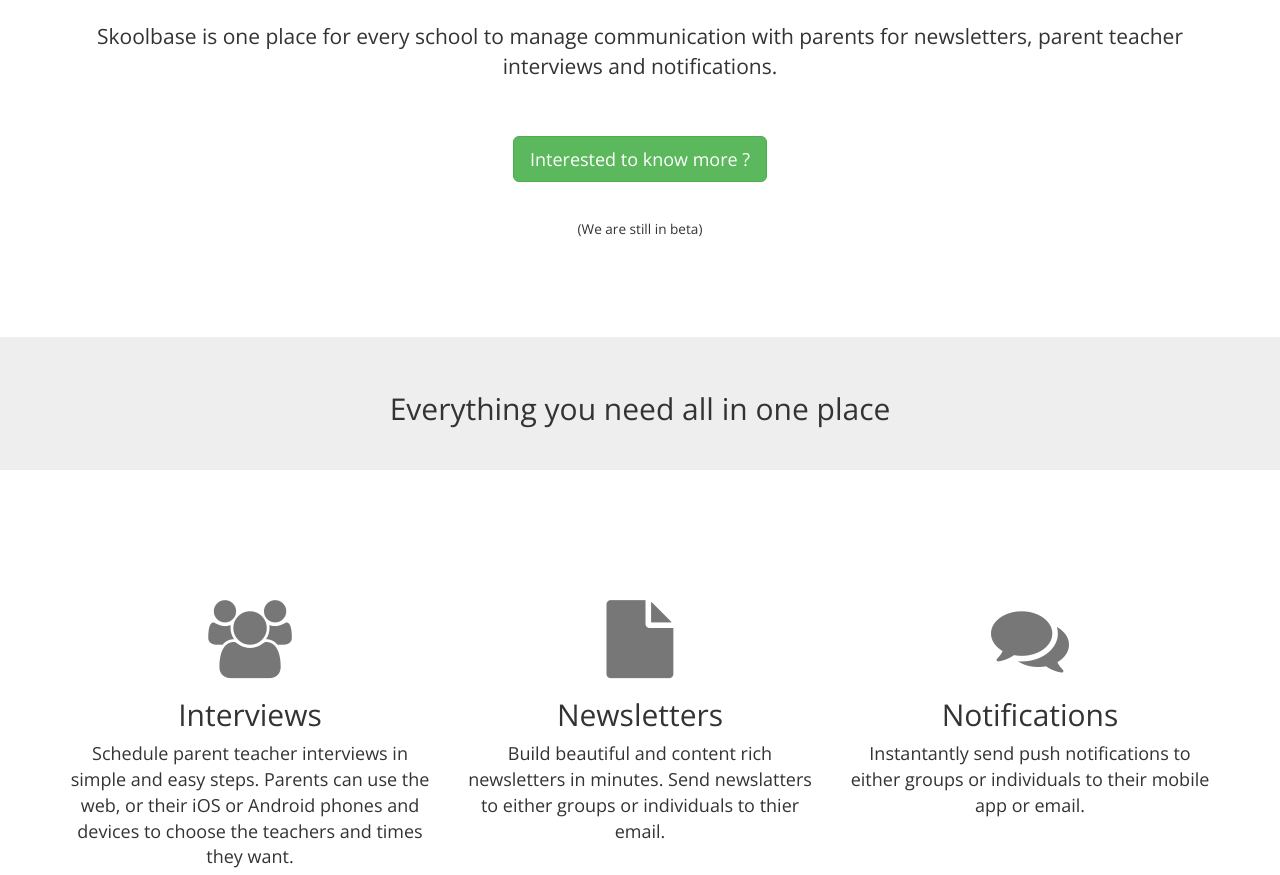
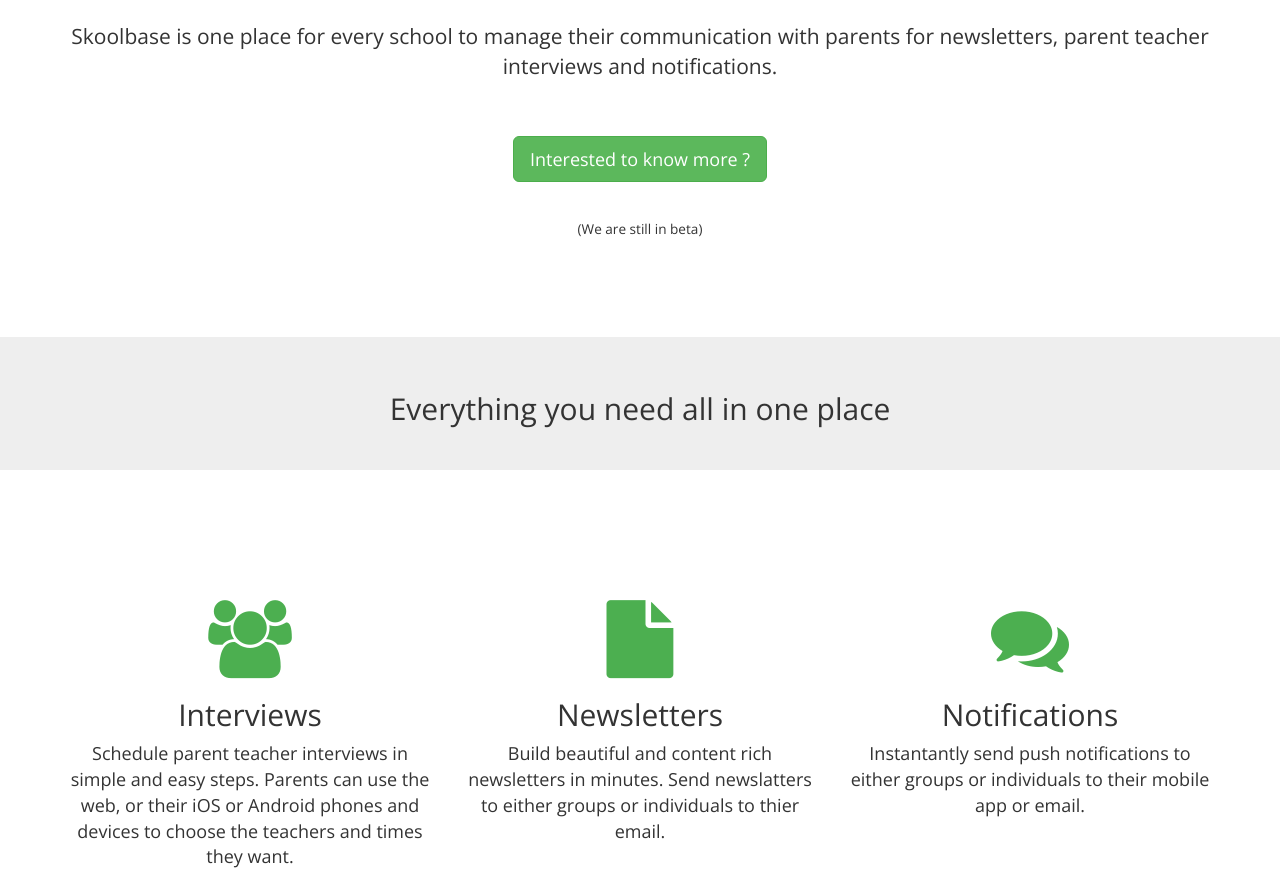
Before and after one commit to skoolbase/skoolbase.github.io, a plain HTML site: page index.html in a window 1280 px wide. Shown: the part 331-1206 px from the top of the page. Drawn offline with nearby package versions, Linux system fonts and the light colour scheme.

Commit message:
Incremental Commit
Incremental Commit

```diff
--- a/assets/css/skoolbase.css
+++ b/assets/css/skoolbase.css
@@ -67,7 +67,7 @@ body {
 
 .feature i {
     font-size: 78px;
-    color: #777;
+    color: #4CAF50;
 }
 
 .footer {
--- a/index.html
+++ b/index.html
@@ -61,7 +61,7 @@
                 <span class="menu-item hide">Newsletters</span>
                 <span class="menu-item hide">Notifications</span>
             </h1>
-            <p>Skoolbase is one place for every school to manage communication with parents for newsletters, parent teacher interviews and notifications.</p>
+            <p>Skoolbase is one place for every school to manage their communication with parents for newsletters, parent teacher interviews and notifications.</p>
             <p class="page-scroll"><a class="btn btn-success btn-lg" href="#contact" role="button">Interested to know more ?</a></p>
             <small>(We are still in beta)</small>
         </div>
```
